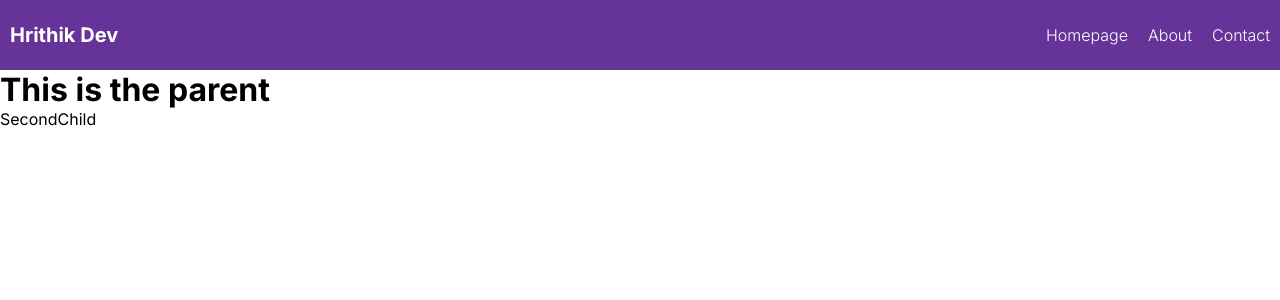
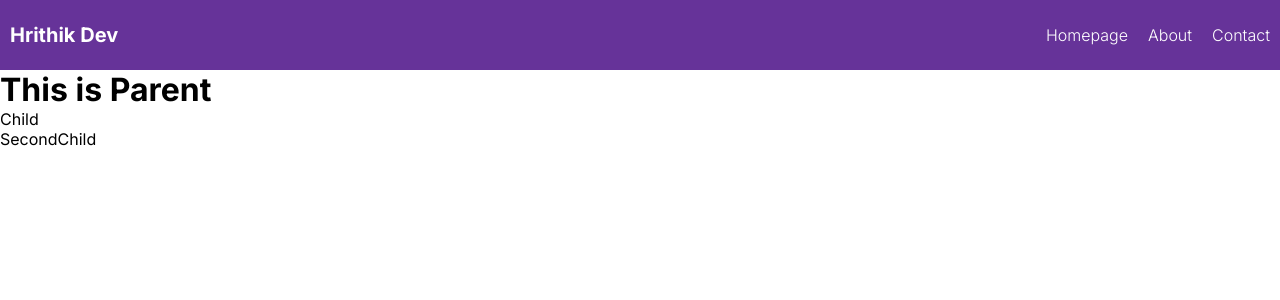
Before and after one commit to Hrithik0112/typescript_nextReact_tutorial, a Next.js app: page /2-children-prop-example in a window 1280 px wide. Shown: the top 300 px of the page. Built offline with nearby package versions, Linux system fonts and the light colour scheme.

Commit message:
component as aprops

```diff
--- a/src/app/2-children-prop-example/page.tsx
+++ b/src/app/2-children-prop-example/page.tsx
@@ -7,6 +7,7 @@ const ChildrenPropExample = () => {
   return (
     <div>
       <Parent>
+        <Child />
         <SecondChild />
       </Parent>
     </div>
--- a/src/app/page.tsx
+++ b/src/app/page.tsx
@@ -1,12 +1,11 @@
 import Image from "next/image";
 import styles from "./page.module.css";
-import PostCard from "@/components/postCard/PostCard";
-import PostList from "@/components/postList/PostList";
+import ChildrenPropExample from "./2-children-prop-example/page";
 
 export default function Home() {
   return (
     <main className={styles.main}>
-      <PostList />
+      <ChildrenPropExample />
     </main>
   );
 }
--- a/src/components/childrenParent/Parent.tsx
+++ b/src/components/childrenParent/Parent.tsx
@@ -1,9 +1,21 @@
+// import React from "react";
+
+// const Parent = ({ children }: {children:React.ReactNode}) => {
+//   return (
+//     <div>
+//       <h1>This is the parent</h1>
+//       {children}
+//     </div>
+//   );
+// };
+
+// export default Parent;
 import React from "react";
 
-const Parent = ({ children }: {children:React.ReactNode}) => {
+const Parent = ({ children }: { children: React.ReactNode }) => {
   return (
     <div>
-      <h1>This is the parent</h1>
+      <h1>This is Parent</h1>
       {children}
     </div>
   );
```
Also changed, not shown: src/components/childrenParent/Child.tsx (+7 -0 lines), src/components/childrenParent/SecondChild.tsx (+13 -6 lines).
